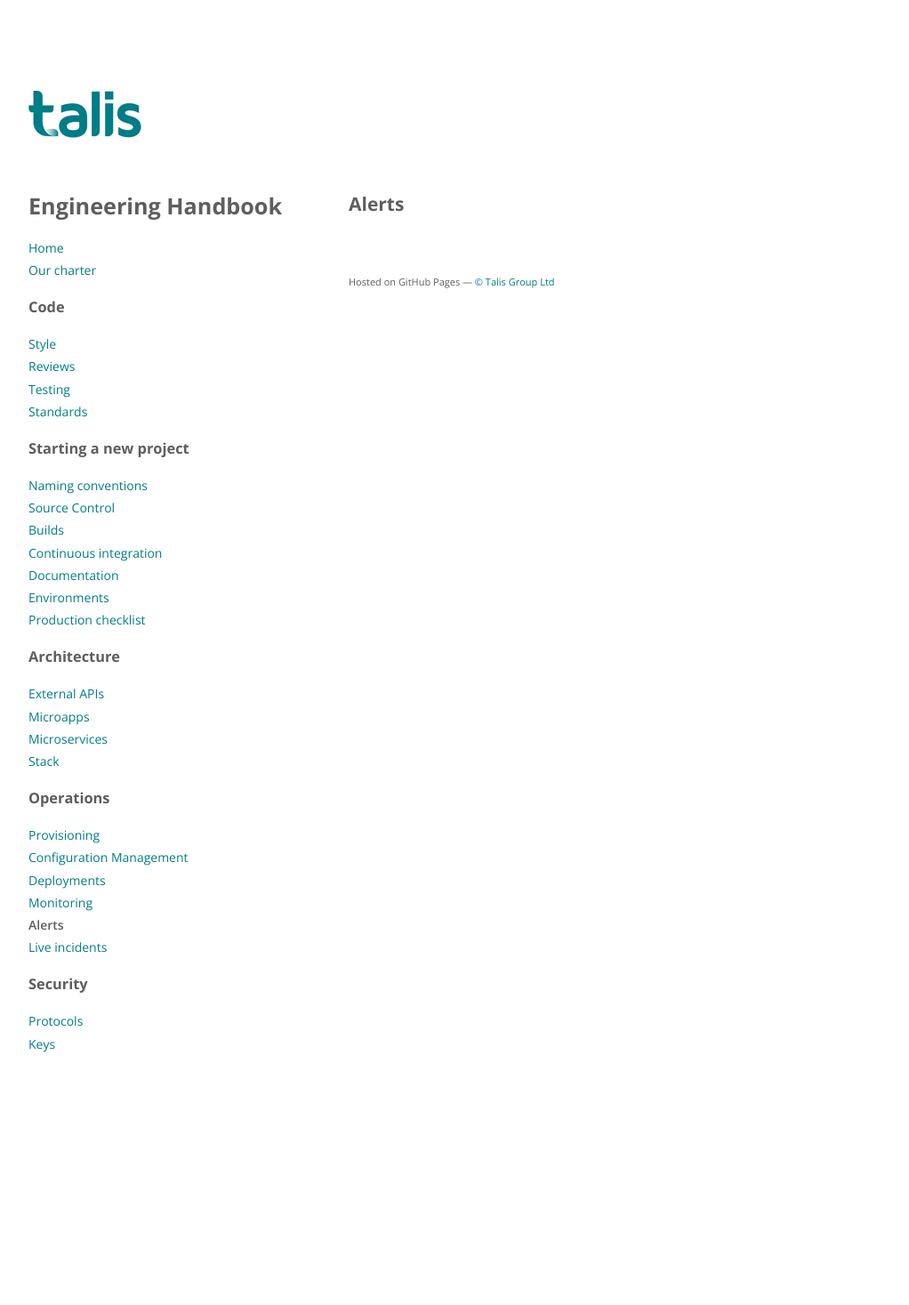
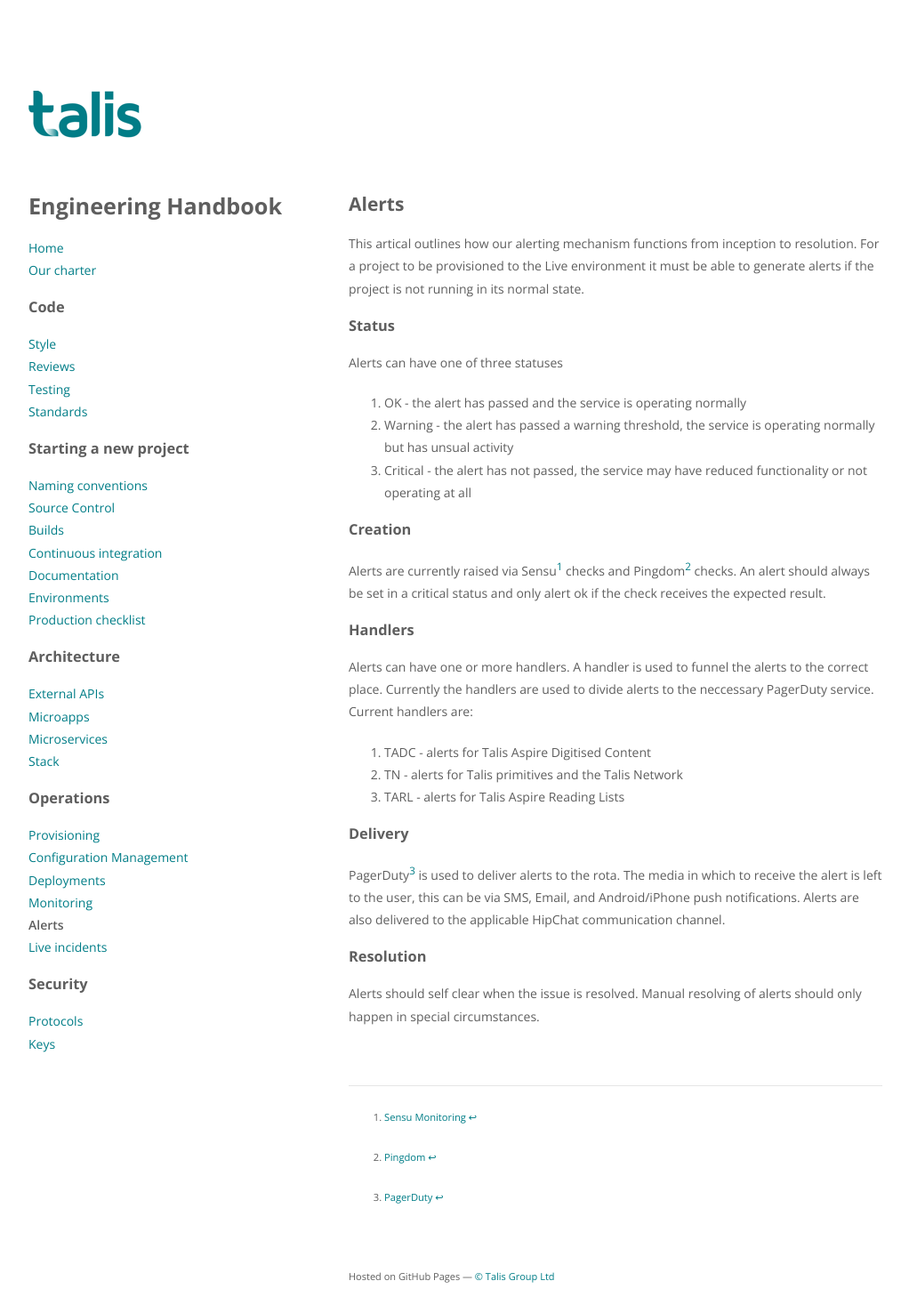
Before and after one commit to ellerbrock/talis.github.io, a Jekyll site: the page built from topics/alerts.md, in a window 1280 px wide. Shown: the whole page at 89% size, without its empty margins (128-1150 px from the left). Built offline with Jekyll 4.4.1, drawn with Linux system fonts in a browser that asks for light colours; before the commit the page ends 1206 px from its top, so only the background shows below that.

Commit message:
update opes

```diff
--- a/topics/alerts.md
+++ b/topics/alerts.md
@@ -3,3 +3,38 @@
 title: Alerts
 body_class: alerts
 ---
+
+This artical outlines how our alerting mechanism functions from inception to resolution.  For a project to be provisioned to the Live environment it must be able to generate alerts if the project is not running in its normal state.
+
+### Status
+
+Alerts can have one of three statuses
+
+1. OK - the alert has passed and the service is operating normally
+2. Warning - the alert has passed a warning threshold, the service is operating normally but has unsual activity
+3. Critical - the alert has not passed, the service may have reduced functionality or not operating at all
+
+### Creation
+
+Alerts are currently raised via Sensu[^1] checks and Pingdom[^2] checks.  An alert should always be set in a critical status and only alert ok if the check receives the expected result.
+
+### Handlers
+
+Alerts can have one or more handlers.  A handler is used to funnel the alerts to the correct place.  Currently the handlers are used to divide alerts to the neccessary PagerDuty service.  Current handlers are:
+
+1. TADC - alerts for Talis Aspire Digitised Content
+2. TN - alerts for Talis primitives and the Talis Network
+3. TARL - alerts for Talis Aspire Reading Lists
+
+### Delivery
+
+PagerDuty[^3] is used to deliver alerts to the rota.  The media in which to receive the alert is left to the user, this can be via SMS, Email, and Android/iPhone push notifications.  Alerts are also delivered to the applicable HipChat communication channel.
+
+### Resolution
+
+Alerts should self clear when the issue is resolved.  Manual resolving of alerts should only happen in special circumstances.
+
+
+[^1]: [Sensu Monitoring](https://sensuapp.org/)
+[^2]: [Pingdom](https://www.pingdom.com)
+[^3]: [PagerDuty](https://www.pagerduty.com)
```
Also changed, not shown: topics/incidents.md (+20 -0 lines), topics/monitoring.md (+14 -1 lines).
